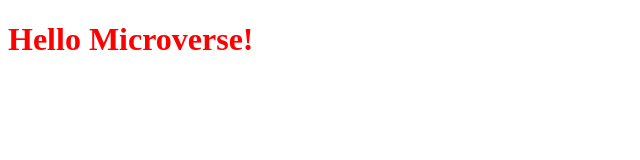
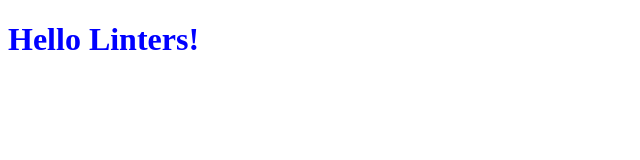
Before and after one commit to M-AminAlizadeh/Hello-linters, a website: page index.html in a window 1280 px wide. Shown: the whole page, without its empty margins (0-640 px from the left). Drawn offline with Linux system fonts and the light colour scheme.

Commit message:
refactor: Update page title and header text

```diff
--- a/index.html
+++ b/index.html
@@ -5,9 +5,9 @@
   <meta http-equiv="X-UA-Compatible" content="IE=edge">
   <meta name="viewport" content="width=device-width, initial-scale=1.0">
   <link rel="stylesheet" href="styles.css">
-  <title>Microverse Hello World Project</title>
+  <title>Hello Linters</title>
 </head>
 <body>
-  <h1 class="main-header">Hello Microverse!</h1>
+  <h1>Hello Linters!</h1>
 </body>
 </html>
--- a/styles.css
+++ b/styles.css
@@ -1,3 +1,3 @@
-.main-header {
-  color: red;
+h1 {
+  color: blue;
 }
```
